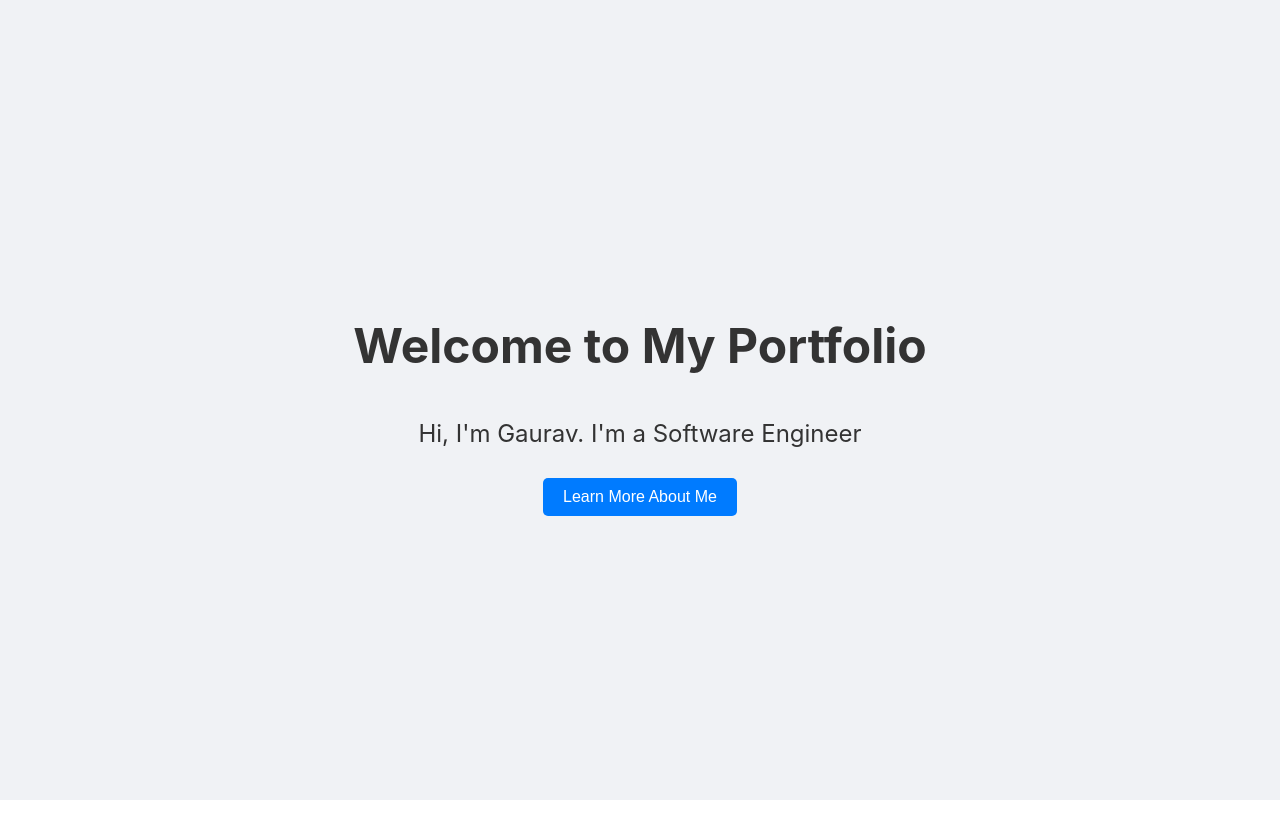
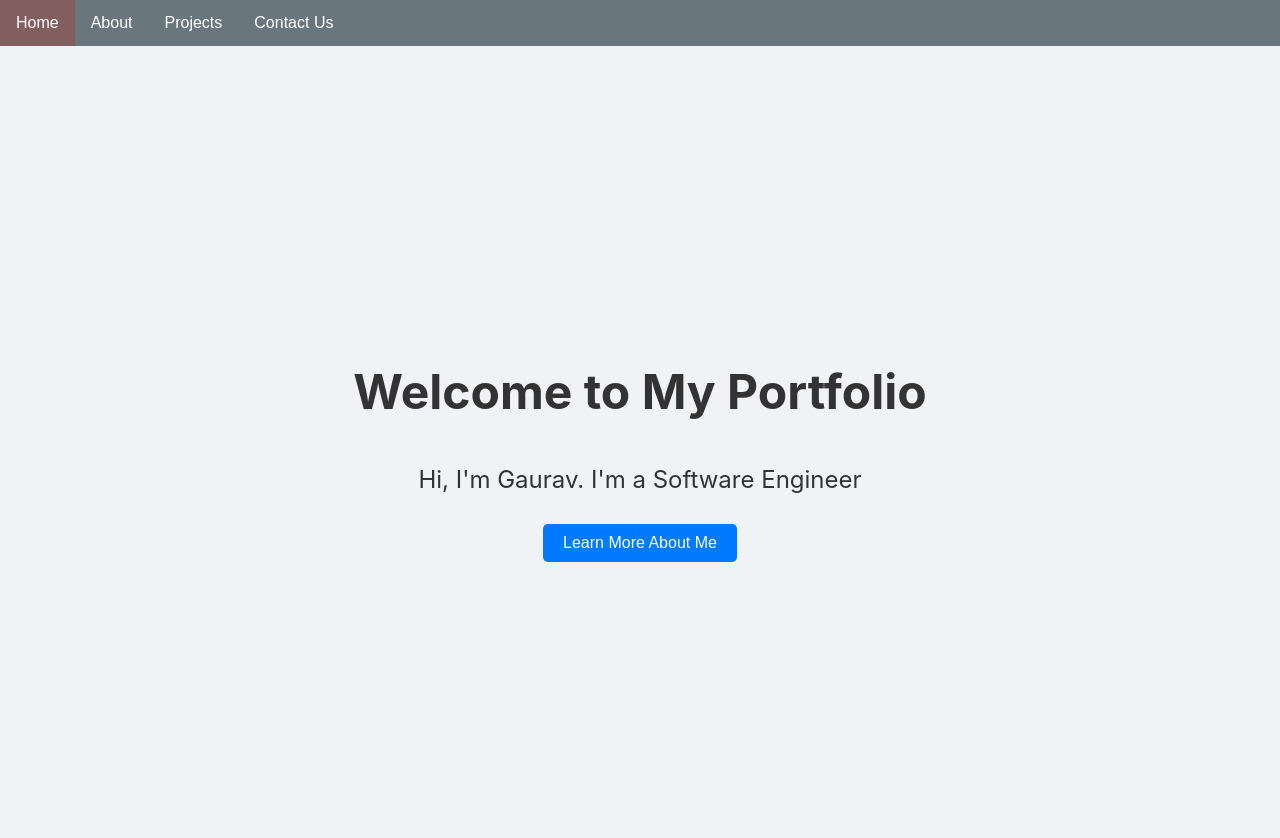
Before and after one commit to Gaurav3478/gauravth-portfolio, a React (Create React App) app: page / in a window 1280 px wide. Shown: the top 838 px of the page. Before the commit the page ends 800 px from the top, so only its background shows below. Built offline with nearby package versions, Linux system fonts and the light colour scheme.

Commit message:
Added Navbar

```diff
--- a/src/components/Navbar/Navbar.css
+++ b/src/components/Navbar/Navbar.css
@@ -0,0 +1,73 @@
+/* Navbar container */
+.navbar {
+    overflow: hidden;
+    background-color: #6a767d;
+    font-family: Arial;
+}
+
+/* Links inside the navbar */
+.navbar a {
+    float: left;
+    /* justify-content: ; */
+    font-size: 16px;
+    color: white;
+    text-align: center;
+    padding: 14px 16px;
+    text-decoration: none;
+}
+
+/* The dropdown container */
+.dropdown {
+    float: left;
+    overflow: hidden;
+}
+
+/* Dropdown button */
+.dropdown .dropbtn {
+    font-size: 16px;
+    border: none;
+    outline: none;
+    color: white;
+    padding: 14px 16px;
+    background-color: inherit;
+    font-family: inherit;
+    /* Important for vertical align on mobile phones */
+    margin: 0;
+    /* Important for vertical align on mobile phones */
+}
+
+/* Add a red background color to navbar links on hover */
+.navbar a:hover,
+.dropdown:hover .dropbtn {
+    background-color: rgb(130, 94, 94);
+}
+
+/* Dropdown content (hidden by default) */
+.dropdown-content {
+    display: none;
+    position: absolute;
+    background-color: #f9f9f9;
+    min-width: 160px;
+    box-shadow: 0px 8px 16px 0px rgba(0, 0, 0, 0.2);
+    z-index: 1;
+}
+
+/* Links inside the dropdown */
+.dropdown-content a {
+    float: none;
+    color: black;
+    padding: 12px 16px;
+    text-decoration: none;
+    display: block;
+    text-align: left;
+}
+
+/* Add a grey background color to dropdown links on hover */
+.dropdown-content a:hover {
+    background-color: #ddd;
+}
+
+/* Show the dropdown menu on hover */
+.dropdown:hover .dropdown-content {
+    display: block;
+}
--- a/src/components/Navbar/Navbar.js
+++ b/src/components/Navbar/Navbar.js
@@ -0,0 +1,25 @@
+// src/pages/Home.js
+import React from 'react';
+import './Navbar.css';
+
+const Home = () => {
+    return (
+        <div class="navbar">
+            <a href="#home">Home</a>
+            <div class="dropdown">
+                <button class="dropbtn">About
+                    <i class="fa fa-caret-down"></i>
+                </button>
+                <div class="dropdown-content">
+                    <a href="#">Experience</a>
+                    <a href="#">Skills</a>
+                    <a href="#">Education</a>
+                </div>
+            </div>
+            <a href="#projects">Projects</a>
+            <a href="#news">Contact Us</a>
+        </div>
+    );
+};
+
+export default Home;
--- a/src/pages/home/home.css
+++ b/src/pages/Home/Home.css
@@ -1,4 +1,4 @@
-/* src/components/Home.css */
+/* src/pages/Home.css */
 .home {
     display: flex;
     flex-direction: column;
--- /dev/null
+++ b/src/pages/Home/Home.js
@@ -0,0 +1,20 @@
+// src/pages/Home.js
+import React from 'react';
+import './Home.css';
+import Navbar from '../../components/Navbar/Navbar'
+
+const Home = () => {
+  return (
+    <div className="home-page">
+      <Navbar />
+      <div className="home">
+        <h1>Welcome to My Portfolio</h1>
+        <p>Hi, I'm Gaurav. I'm a Software Engineer</p>
+        <button onClick={() => window.scrollTo({ top: document.body.scrollHeight, behavior: 'smooth' })}>
+          Learn More About Me
+        </button>
+      </div></div>
+  );
+};
+
+export default Home;
--- a/src/pages/home/home.js
+++ /dev/null
@@ -1,17 +0,0 @@
-// src/components/Home.js
-import React from 'react';
-import './Home.css';
-
-const Home = () => {
-  return (
-    <div className="home">
-      <h1>Welcome to My Portfolio</h1>
-      <p>Hi, I'm Gaurav. I'm a Software Engineer</p>
-      <button onClick={() => window.scrollTo({top: document.body.scrollHeight, behavior: 'smooth'})}>
-        Learn More About Me
-      </button>
-    </div>
-  );
-};
-
-export default Home;
```
